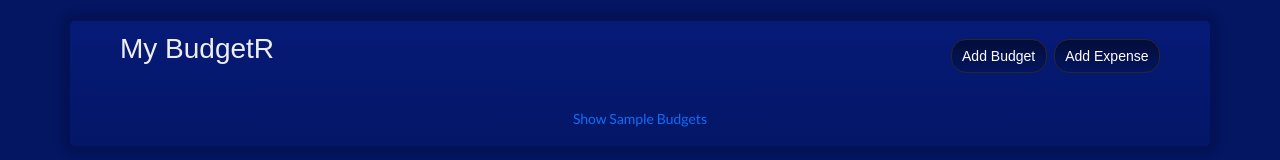
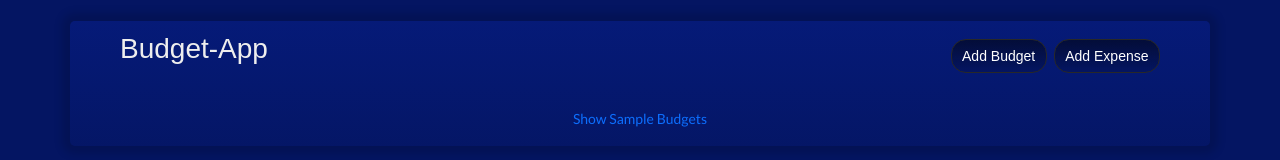
Before and after one commit to suhailm9055/reactjs-budget-manager, a React (Create React App) app: page / in a window 1280 px wide. Shown: the top 160 px of the page. Built offline with nearby package versions, Linux system fonts and the light colour scheme.

Commit message:
budget edit bug fixed

```diff
--- a/src/App.js
+++ b/src/App.js
@@ -45,7 +45,7 @@ setSampleBudgetid(false)
     <>
       <Container className=" my-4 App">
         <Stack direction="horizontal" gap="2" className="mb-4">
-          <h1 className="me-auto heading1">My BudgetR</h1>
+          <h1 className="me-auto heading1">Budget-App</h1>
           <Button variant="outline-primary" onClick={() => setShowAddBudgetModal(true)}>
             Add Budget
           </Button>
--- a/src/component/ViewExpensesModal.js
+++ b/src/component/ViewExpensesModal.js
@@ -19,9 +19,12 @@ export default function ViewExpensesModal({ budgetId, handleClose }) {
       const [nameEdit, setNameEdit] = useState('')
       const [amountEdit, setAmountEdit] = useState()
 
-
+     function closingModal(){
+       setBudgetEdit(false);
+       handleClose()
+     }
   return (
-    <Modal show={budgetId != null} onHide={handleClose}>
+    <Modal show={budgetId != null} onHide={closingModal}>
       <Modal.Header closeButton>
         <Modal.Title>
           <Stack direction="horizontal" gap="3" className="">
@@ -50,6 +53,7 @@ export default function ViewExpensesModal({ budgetId, handleClose }) {
               <Button
                 onClick={() => {
                   deleteBudget(budget);
+                  setBudgetEdit(false)
                   handleClose();
                 }}
                 variant="outline-danger"
```
